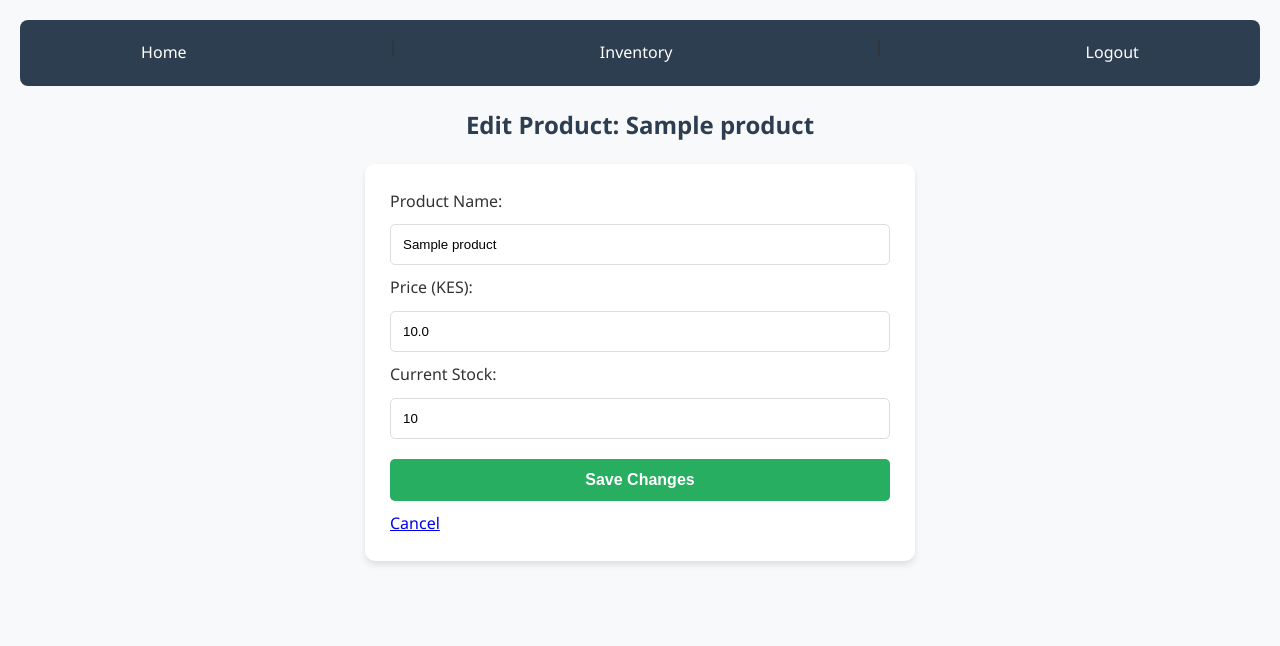
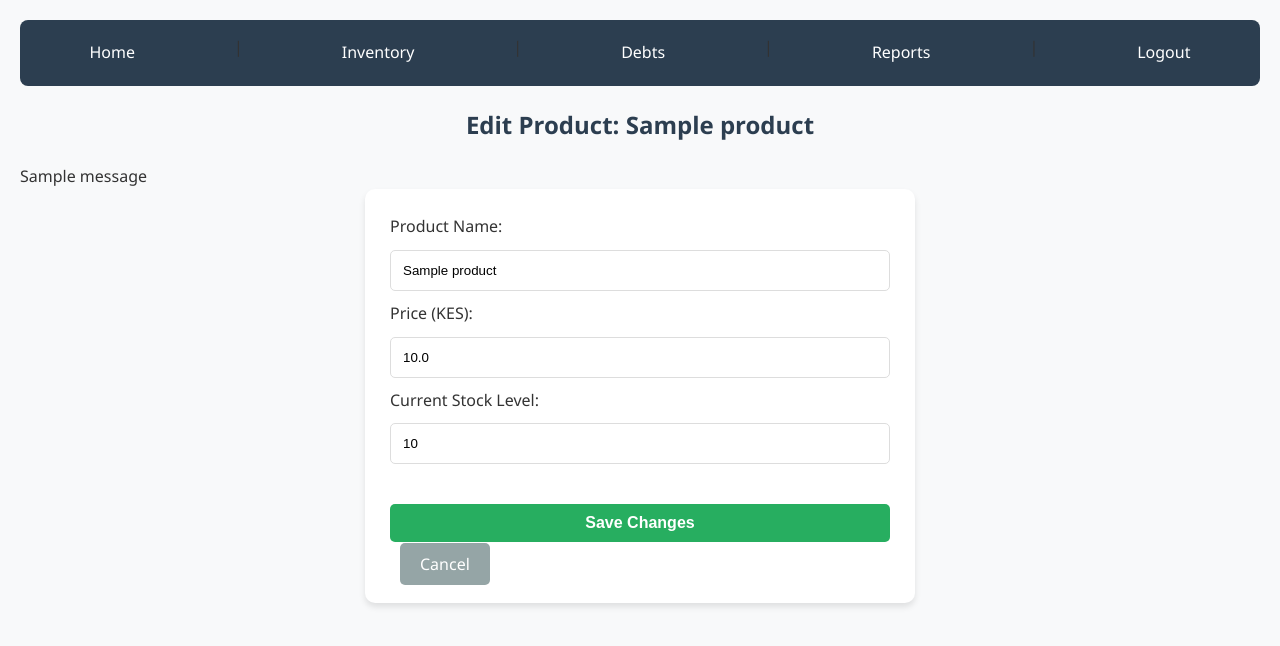
Before and after one commit to stanly08/HostelVendorApp, a Flask app: page /edit_product/1 in a window 1280 px wide. Shown: the top 646 px of the page. Run offline with Flask 3, Linux system fonts and the light colour scheme; the visitor is signed in with stand-in values (Sample User, id 1); tables that the repository leaves empty hold one stand-in row (values such as "Sample post"); one stand-in notice (Sample message) is shown.

Commit message:
Update edit_product.html

```diff
--- a/templates/edit_product.html
+++ b/templates/edit_product.html
@@ -6,22 +6,46 @@
 </head>
 <body>
     <nav>
-        <a href="/dashboard">Home</a> | <a href="/inventory">Inventory</a> | <a href="/logout">Logout</a>
+        <a href="/dashboard">Home</a> | <a href="/inventory">Inventory</a> |
+        <a href="/debts">Debts</a> | <a href="/reports">Reports</a> | <a href="/logout">Logout</a>
     </nav>
 
+    <div class="container">
         <h2>Edit Product: {{ product.name }}</h2>
-    <form method="POST">
+
+        {% with messages = get_flashed_messages(with_categories=true) %}
+          {% if messages %}
+            {% for category, message in messages %}
+              <div class="alert {{ category }}">{{ message }}</div>
+            {% endfor %}
+          {% endif %}
+        {% endwith %}
+
+        <form method="POST" class="edit-form">
+            <div class="form-group">
                 <label>Product Name:</label>
                 <input type="text" name="name" value="{{ product.name }}" required>
+            </div>
 
+            <div class="form-group">
                 <label>Price (KES):</label>
                 <input type="number" step="0.01" name="price" value="{{ product.price }}" required>
+            </div>
 
-        <label>Current Stock:</label>
+            <div class="form-group">
+                <label>Current Stock Level:</label>
                 <input type="number" name="stock" value="{{ product.stock }}" required>
+            </div>
 
-        <button type="submit" class="btn-save">Save Changes</button>
-        <a href="/inventory" class="btn-cancel">Cancel</a>
+            <div class="button-group" style="margin-top: 20px;">
+                <button type="submit" style="background-color: #27ae60; color: white; padding: 10px 20px; border: none; border-radius: 5px; cursor: pointer;">
+                    Save Changes
+                </button>
+                <a href="/inventory" style="background-color: #95a5a6; color: white; padding: 10px 20px; text-decoration: none; border-radius: 5px; margin-left: 10px;">
+                    Cancel
+                </a>
+            </div>
         </form>
+    </div>
 </body>
 </html>
```
Lines whose indentation alone changed are shown as unchanged.
